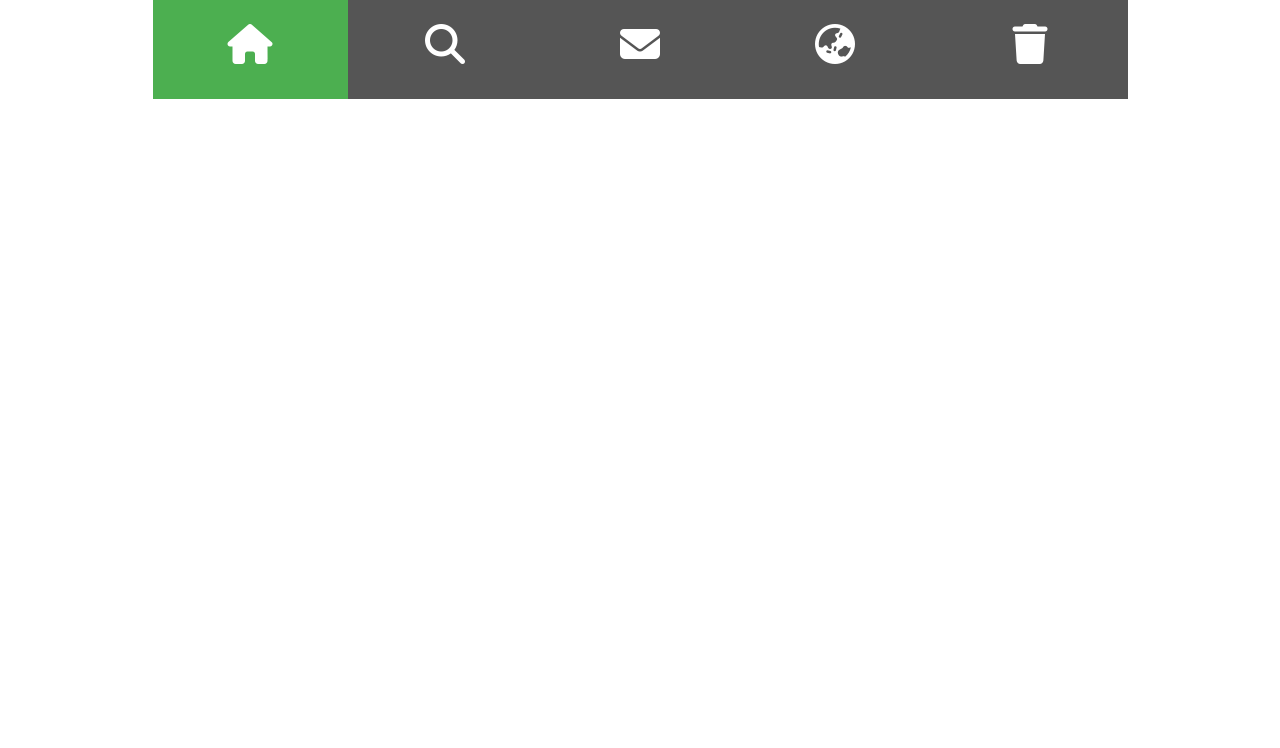
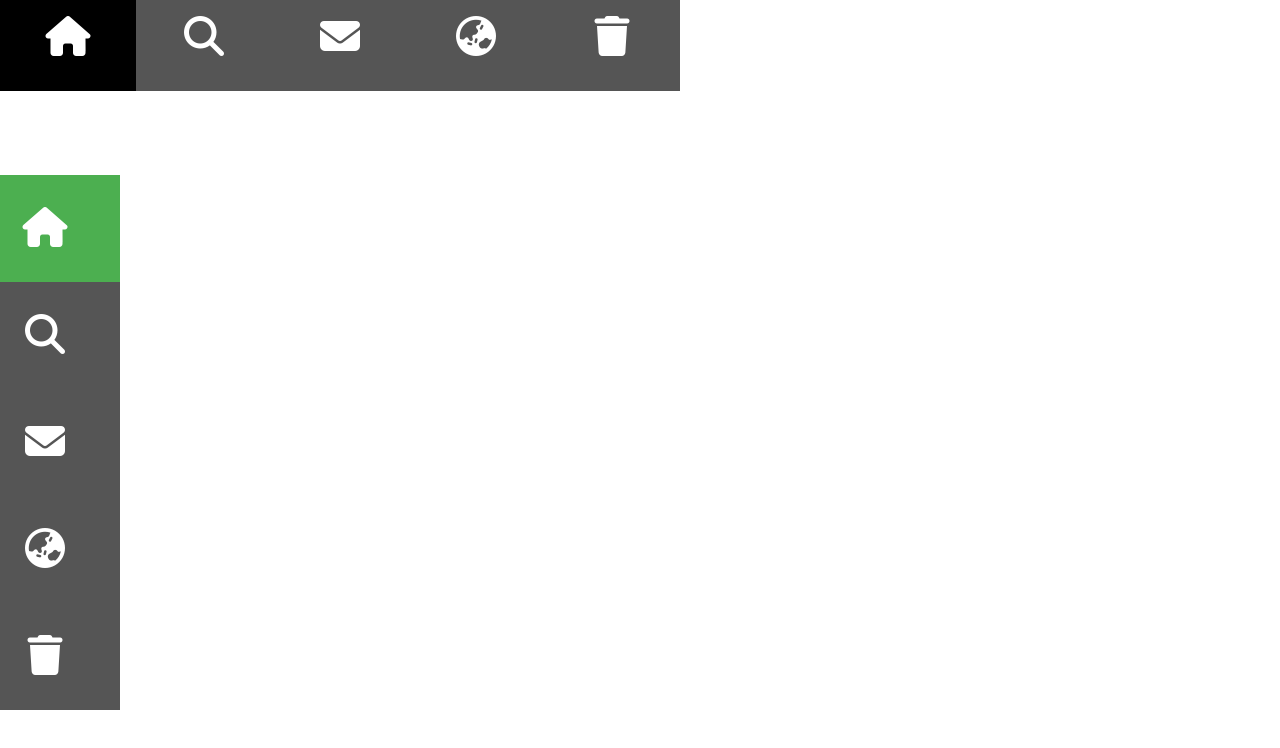
Before and after one commit to dragonbead95/how-to-section, a plain HTML site: page icon_bar/index.html in a window 1280 px wide. Drawn offline with Linux system fonts and the light colour scheme.

Commit message:
make Menu_icon

```diff
--- a/icon_bar/index.html
+++ b/icon_bar/index.html
@@ -18,5 +18,15 @@
       <a href="#" class="icon"><i class="fas fa-globe-asia"></i></a>
       <a href="#" class="icon"><i class="fas fa-trash"></i></a>
     </div>
+<div class="box1">
+
+</div>
+    <div class="verti">
+      <a href="#" class="icon"><i class="fas fa-home"></i></a>
+      <a href="#" class="icon"><i class="fas fa-search"></i></a>
+      <a href="#" class="icon"><i class="fas fa-envelope"></i></a>
+      <a href="#" class="icon"><i class="fas fa-globe-asia"></i></a>
+      <a href="#" class="icon"><i class="fas fa-trash"></i></a>
+    </div>
   </body>
 </html>
--- a/icon_bar/style.css
+++ b/icon_bar/style.css
@@ -1,8 +1,15 @@
+html,
+body {
+  margin: 0 0;
+}
+.box1 {
+  height: 100px;
+  display: block;
+}
 .hori {
-  width: 100%;
+  width: 680px;
   height: 75px;
   display: flex;
-  justify-content: center;
   align-items: center;
 }
 
@@ -23,3 +30,29 @@
 .hori > .icon:hover {
   background-color: black;
 }
+
+.verti {
+  width: 90px;
+  height: 75px;
+  display: flex;
+  align-items: center;
+  flex-direction: column;
+}
+
+.verti > .icon {
+  width: 90px;
+  background-color: #555555;
+  font-size: 40px;
+  padding: 30px 30px;
+  color: white;
+  text-align: center;
+  transition: all 0.3s ease;
+}
+
+.verti > .icon:first-child {
+  background-color: #4caf50;
+}
+
+.verti > .icon:hover {
+  background-color: black;
+}
```
Also changed, not shown: Menu_Icon/index.html (added, +22 -0 lines), Menu_Icon/menu.js (added, +18 -0 lines), Menu_Icon/style.css (added, +11 -0 lines).
